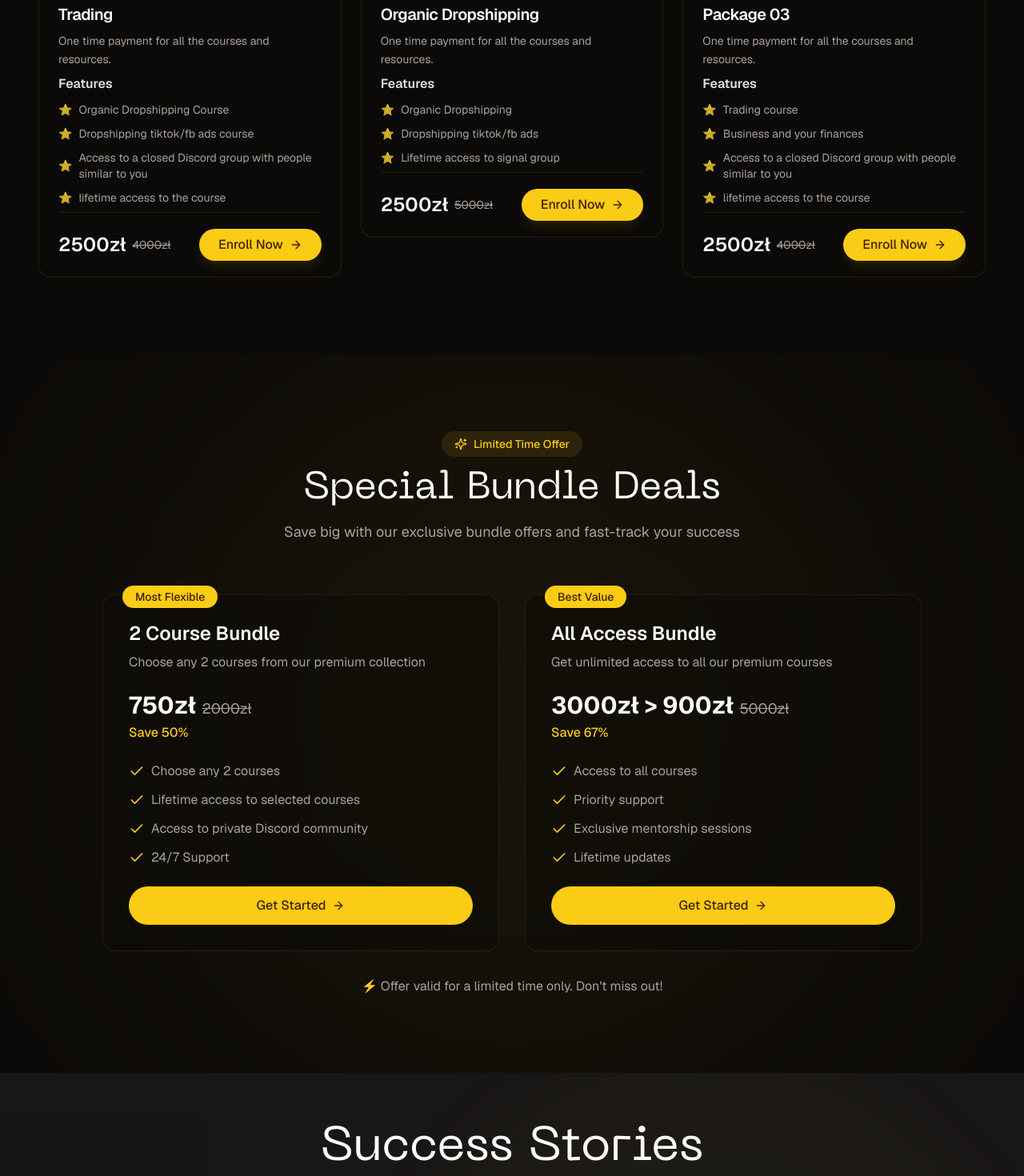
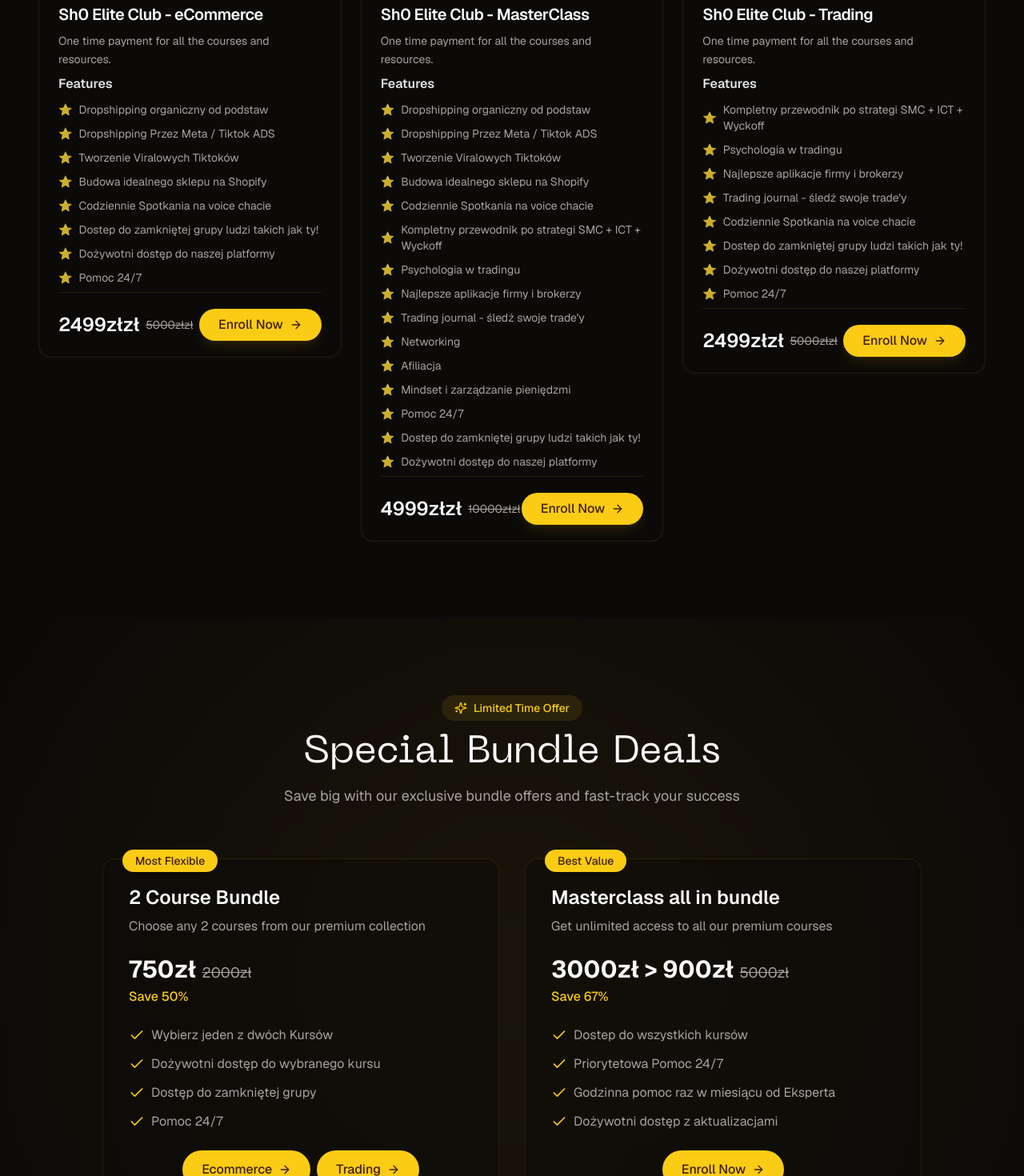
Before and after one commit to Haseeb-WebDeveloper/Online-Courses-Website, a Next.js app: page / in a window 1280 px wide. Shown: the part 3940-5410 px from the top of the page at 80% size. Built offline with nearby package versions, Linux system fonts and the light colour scheme.

Commit message:
courses done

```diff
--- a/src/components/layout/courses-section.tsx
+++ b/src/components/layout/courses-section.tsx
@@ -14,58 +14,73 @@
 const courses = [
   {
     id: 1,
-    title: "Trading",
+    title: "Sh0 Elite Club - eCommerce",
     description: "One time payment for all the courses and resources.",
     image: "/course.webp",
-    price: "2500",
-    originalPrice: "4000",
+    price: "2499zł",
+    originalPrice: "5000zł",
     features: [
-      "Organic Dropshipping Course",
-      "Dropshipping tiktok/fb ads course",
-      "Access to a closed Discord group with people similar to you",
-      "lifetime access to the course"
+      "Dropshipping organiczny od podstaw",
+      "Dropshipping Przez Meta / Tiktok ADS",
+      "Tworzenie Viralowych Tiktoków",
+      "Budowa idealnego sklepu na Shopify",
+      "Codziennie Spotkania na voice chacie",
+      "Dostep do zamkniętej grupy ludzi takich jak ty!",
+      "Dożywotni dostęp do naszej platformy",
+      "Pomoc 24/7"
     ],
     tag: "Most Popular",
-    link: "https://buy.stripe.com/bIY3eXf5Q48c9m83cd",
-    discount: "40% OFF"
+    link: "https://buy.stripe.com/eVa9Dl1f02042XKdQW",
+    discount: "50% OFF"
+  },
+  {
+    id: 3,
+    title: "Sh0 Elite Club - MasterClass",
+    description: "One time payment for all the courses and resources.",
+    image: "/course.webp",
+    price: "4999zł",
+    originalPrice: "10000zł",
+    features: [
+      "Dropshipping organiczny od podstaw",
+      "Dropshipping Przez Meta / Tiktok ADS",
+      "Tworzenie Viralowych Tiktoków",
+      "Budowa idealnego sklepu na Shopify",
+      "Codziennie Spotkania na voice chacie",
+      "Kompletny przewodnik po strategi SMC + ICT + Wyckoff",
+      "Psychologia w tradingu",
+      "Najlepsze aplikacje firmy i brokerzy",
+      "Trading journal - śledź swoje trade'y",
+      "Networking",
+      "Afiliacja",
+      "Mindset i zarządzanie pieniędzmi",
+      "Pomoc 24/7",
+      "Dostep do zamkniętej grupy ludzi takich jak ty!",
+      "Dożywotni dostęp do naszej platformy"
+    ],
+    tag: "Trending",
+    link: "https://buy.stripe.com/7sIeXF1f0eMQbug5ko",
+    discount: "50% OFF"
   },
   {
     id: 2,
-    title: "Organic Dropshipping",
+    title: "Sh0 Elite Club - Trading",
     description: "One time payment for all the courses and resources.",
     image: "/course.webp",
-    price: "2500",
-    originalPrice: "5000",
+    price: "2499zł",
+    originalPrice: "5000zł",
     features: [
-      "Organic Dropshipping",
-      "Dropshipping tiktok/fb ads",
-      // "Affiliation",
-      // "Networking",
-      // "Trading",
-      // "Business and your finances",
-      "Lifetime access to signal group",
+      "Kompletny przewodnik po strategi SMC + ICT + Wyckoff",
+      "Psychologia w tradingu",
+      "Najlepsze aplikacje firmy i brokerzy",
+      "Trading journal - śledź swoje trade'y",
+      "Codziennie Spotkania na voice chacie",
+      "Dostep do zamkniętej grupy ludzi takich jak ty!",
+      "Dożywotni dostęp do naszej platformy",
+      "Pomoc 24/7"
     ],
     tag: "Recommended",
-    link: "https://buy.stripe.com/4gwg1J6zkbAE9m8aEG",
+    link: "https://buy.stripe.com/dR68zhf5QawA1TG7sB",
     discount: "50% OFF"
-  },
-
-  {
-    id: 3,
-    title: "Package 03",
-    description: "One time payment for all the courses and resources.",
-    image: "/course.webp",
-    price: 2500,
-    originalPrice: 4000,
-    features: [
-      "Trading course",
-      "Business and your finances",
-      "Access to a closed Discord group with people similar to you",
-      "lifetime access to the course"
-    ],
-    tag: "Trending",
-    link: "https://buy.stripe.com/00g8zhcXI7ko69WcMP",
-    discount: "40% OFF"
   },
 ]
 
--- a/src/components/layout/special-offers.tsx
+++ b/src/components/layout/special-offers.tsx
@@ -12,30 +12,37 @@
     originalPrice: "2000zł",
     discountedPrice: "750zł",
     savings: "Save 50%",
-
     features: [
-      "Choose any 2 courses",
-      "Lifetime access to selected courses",
-      "Access to private Discord community",
-      "24/7 Support",
+      "Wybierz jeden z dwóch Kursów",
+      "Dożywotni dostęp do wybranego kursu",
+      "Dostęp do zamkniętej grupy",
+      "Pomoc 24/7",
     ],
-    highlight: "Most Flexible"
+    highlight: "Most Flexible",
+    link: {
+      "Ecommerce": "https://buy.stripe.com/8wMg1JbTEdIM8i48wD",
+      "Trading": "https://buy.stripe.com/4gwcPx7Do5cg69W6ow"
+    }
   },
   {
     id: 2,
-    title: "All Access Bundle",
+    title: "Masterclass all in bundle",
     description: "Get unlimited access to all our premium courses",
     originalPrice: "5000zł",
     discountedPrice: "3000zł > 900zł",
     savings: "Save 67%",
 
     features: [
-      "Access to all courses",
-      "Priority support",
-      "Exclusive mentorship sessions",
-      "Lifetime updates",
+      "Dostep do wszystkich kursów",
+      "Priorytetowa Pomoc 24/7",
+      "Godzinna pomoc raz w miesiącu od Eksperta",
+      "Dożywotni dostęp z aktualizacjami",
     ],
-    highlight: "Best Value"
+    highlight: "Best Value",
+    link: {
+      "Enroll Now": "https://buy.stripe.com/14kcPx8HsgUYfKw7sx",
+    }
+
   }
 ]
 
@@ -129,9 +136,18 @@
                   </ul>
 
                   {/* CTA */}
-                  <GSAPButton variant="mainPrimary" className="w-full">
-                    Get Started <ArrowRight className="w-4 h-4" />
-                  </GSAPButton>
+                  <div className="flex items-center gap-2 w-full justify-center">
+                    {Object.entries(offer.link).map(([label, url]) => (
+                      <GSAPButton
+                        key={label}
+                        variant="mainPrimary"
+                        className="w-full"
+                        href={url}
+                      >
+                        {label} <ArrowRight className="w-4 h-4" />
+                      </GSAPButton>
+                    ))}
+                  </div>
                 </div>
               </div>
             </motion.div>
```
